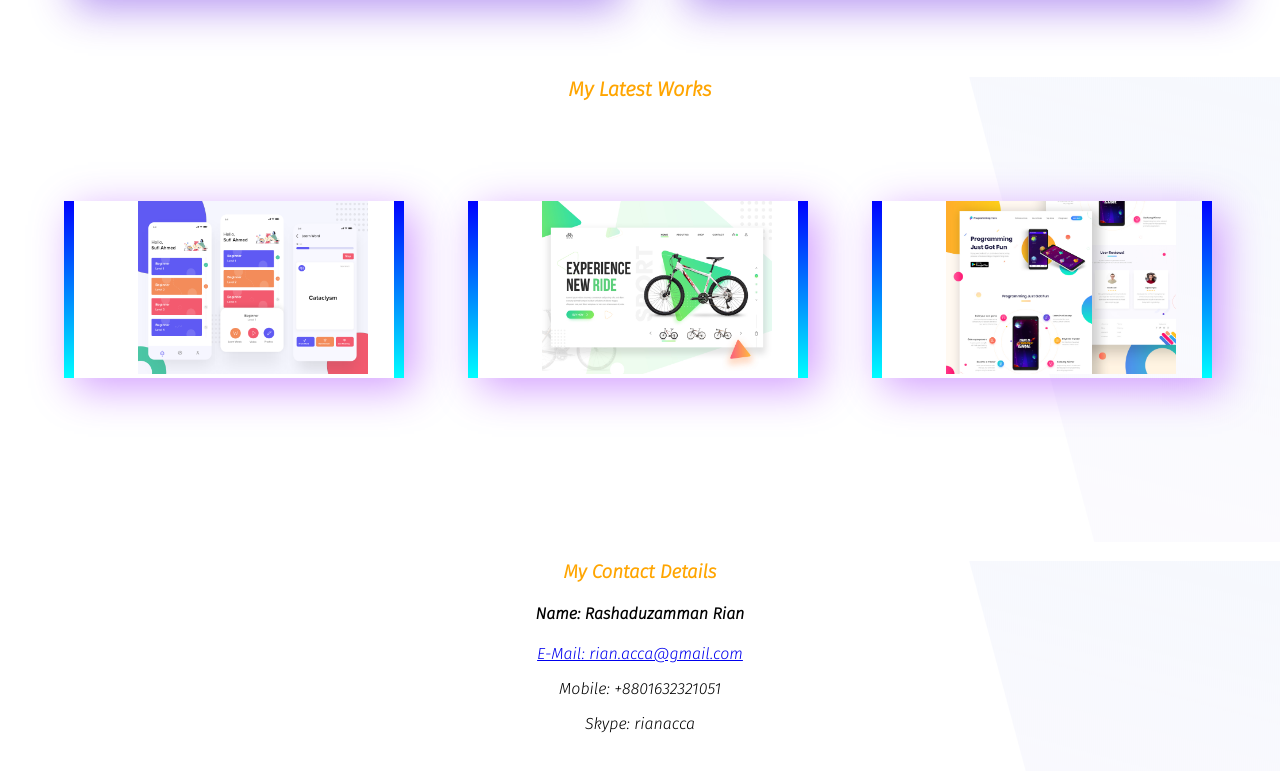
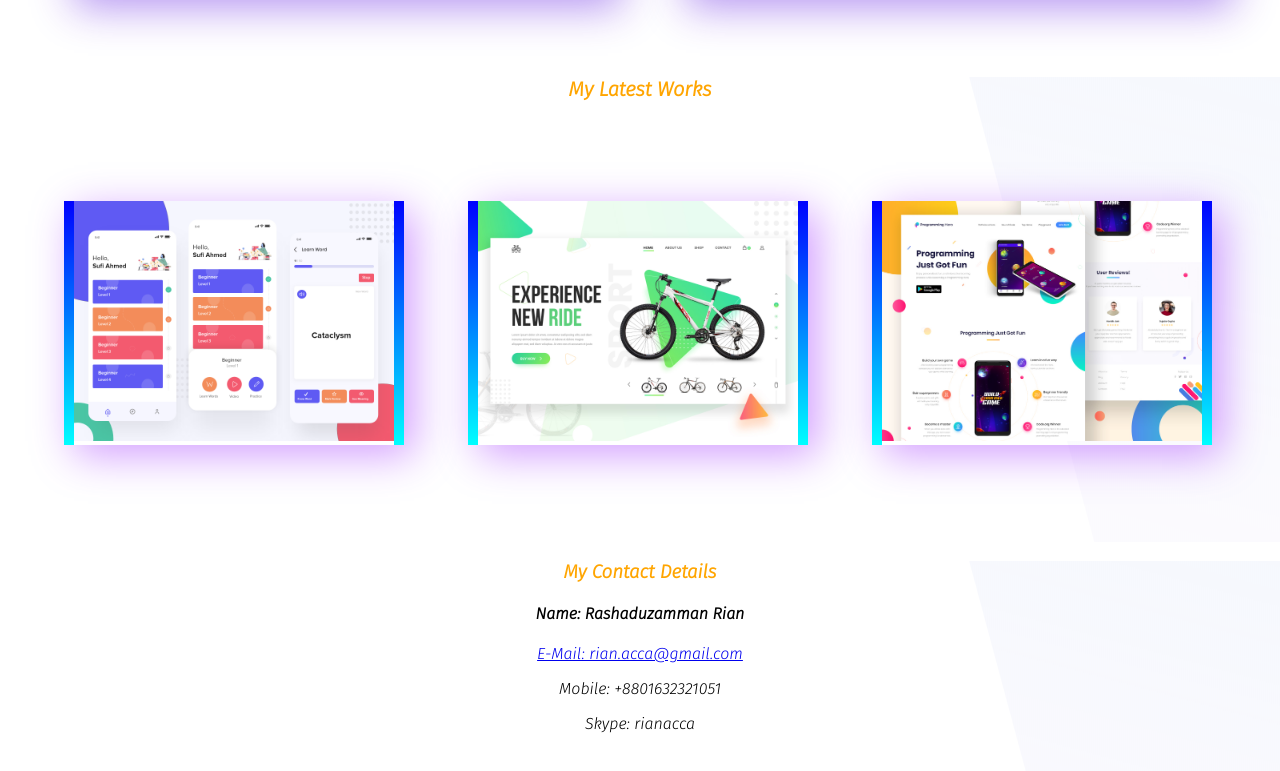
Before and after one commit to riandev/my-website-extended, a plain HTML site: page index.html in a window 1280 px wide. Shown: the part 1373-2144 px from the top of the page. Drawn offline with Linux system fonts and the light colour scheme.

Commit message:
worksupdate

```diff
--- a/style.css
+++ b/style.css
@@ -95,8 +95,7 @@
         }
 
         .ltwork {
-            width: 20%;
-            padding-left: 5%;
+            width: 25%;
             margin-left: 5%;
             margin-top: 80px;
             float: left;
@@ -111,7 +110,8 @@
         }
 
         .ltwork img {
-            width: 90%;
+            width: 100%;
+            height: auto;
         }
 
         .latestwork {
@@ -141,9 +141,9 @@
 
         .mydetails {
             text-align: center;
+            text-decoration: none;
+            height: 50px;
         }
-
-        .insertarea {}
 
         footer {
             text-align: center;
```
